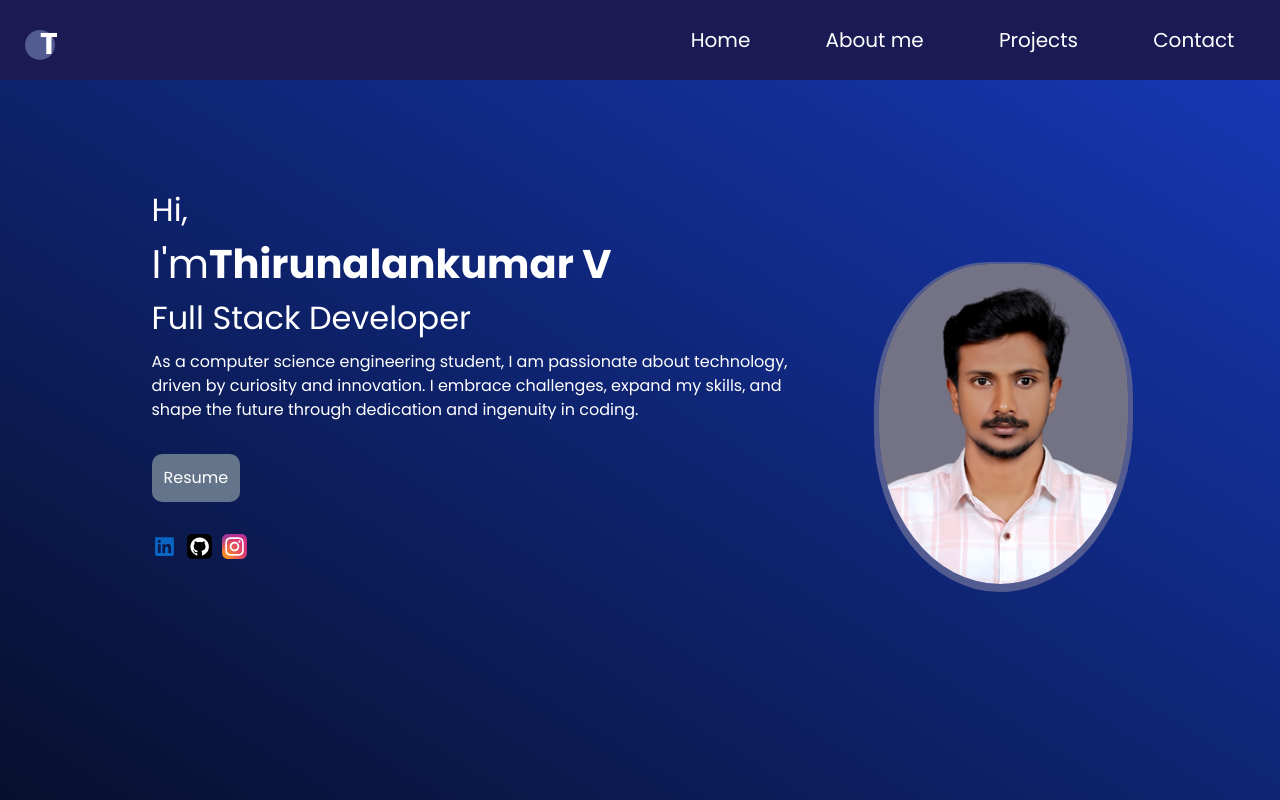
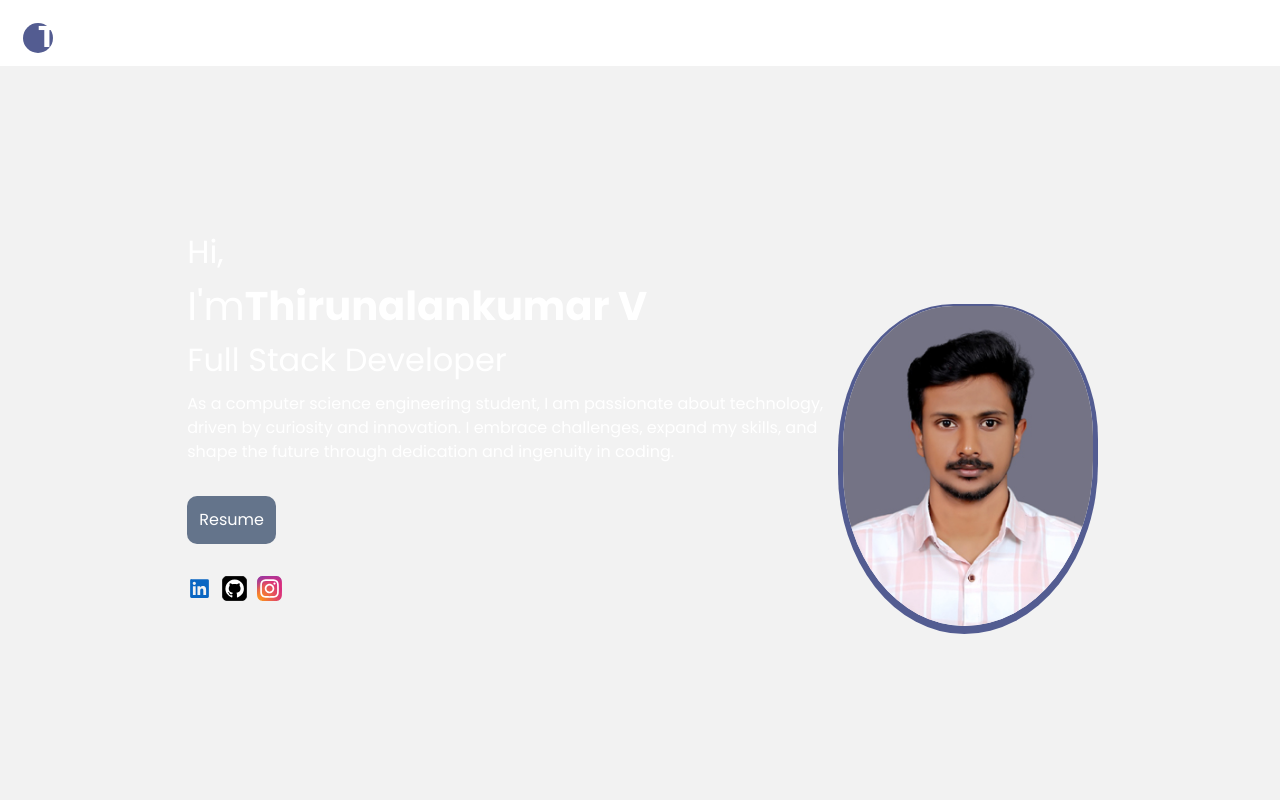
Before and after one commit to Nalankumar/portfolio, a React (Vite) app: page / in a window 1280 px wide. Shown: the top 800 px of the page. Built offline with nearby package versions, Linux system fonts and the light colour scheme.

Commit message:
Home page and navbar modified for new ui

```diff
--- a/package.json
+++ b/package.json
@@ -19,6 +19,8 @@
     "@types/react": "^18.2.56",
     "@types/react-dom": "^18.2.19",
     "@vitejs/plugin-react": "^4.2.1",
+    "autoprefixer": "^10.4.19",
+    "daisyui": "^4.12.10",
     "eslint": "^8.56.0",
     "eslint-plugin-react": "^7.33.2",
     "eslint-plugin-react-hooks": "^4.6.0",
--- a/src/App.jsx
+++ b/src/App.jsx
@@ -5,8 +5,7 @@
 function App() {
   return (
     <div className='w-full text-white bg-gradient-to-bl from-[#1639b8] to-[#070F2B] grid cols-1 font-poppins'>
-     <p>Hello</p>
-     <Nav />
+      <Nav />
       <Herosection />
       <Projects />
     </div>
--- a/src/components/herosection/Herosection.jsx
+++ b/src/components/herosection/Herosection.jsx
@@ -5,8 +5,9 @@
 
 export default function Herosection() {
   return (
-    <div id="home" className='h-dvh flex  items-center flex-col-reverse justify-evenly bg-gradient-to-bl from-[#1639b8] to-[#070F2B] md:flex-row md:px-16'>
-      <div className="content text-center pb-[10vh] px-10 md:text-left md:max-w-[50vw] md:px-0">
+    <div className="hero bg-base-200 min-h-screen">
+      <div className="hero-content text-center flex flex-col-reverse md:flex-row">
+      <div className="content flex flex-col text-center pb-[10vh] px-10 md:text-left md:max-w-[50vw] md:px-0">
          <div>
            <p className="text-[4vw] hidden md:block md:text-[4vh]">Hi,</p>
            <p className='text-[5vw] md:text-[5vh] flex justify-center md:flex-none md:justify-start'><span className='hidden md:block'>I'm</span><span className='font-bold'>{" "+data.name}</span></p>
@@ -16,13 +17,16 @@
              <button className='rounded-[10px] bg-slate-500 p-3 mt-[3vh] text-[2vh]'><a href={data.resume} target="_blank">Resume</a></button>
              <Social />
            </div>
-
           </div>
       </div>
        <div>
          <img className='aspect-auto h-[30vh] md:h-[40vh] rounded-tr-[55%] rounded-tl-[60%] rounded-bl-[66%] rounded-br-[70%] mt-[10vh] md:mt-0 shadow-[0_3px_0_5px_#535C91]' src={photo} alt="" />
        </div>
+      </div>
+    </div>
+    // <div id="home" className='h-dvh flex  items-center flex-col-reverse justify-evenly bg-gradient-to-bl from-[#1639b8] to-[#070F2B] md:flex-row md:px-16'>
+    //
 
-    </div>
+    // </div>
   )
 }
--- a/src/components/nav/Nav.jsx
+++ b/src/components/nav/Nav.jsx
@@ -2,18 +2,43 @@
 import Logo from './Logo'
 export default function Nav() {
   return (
-    <nav className="fixed w-full h-[10vh] bg-[#1B1A55] flex justify-between items-center">
-      <div className='items-center m-[10px]'>
+    <div id="home" className="navbar bg-base-100">
+      <div className="flex-1">
         <Logo />
       </div>
-      <div>
-      <ul className='flex items-center space-x-6 mx-[20px]'>
-        <li className='hover:bg-[black] text-[2.5vw] md:text-xl px-[1vw] md:px-[2vw] cursor-pointer'><a href="#home">Home</a></li>
-        <li className='hover:bg-[black] text-[2.5vw] md:text-xl px-[1vw] md:px-[2vw] cursor-pointer'>About me</li>
-        <li className='hover:bg-[black] text-[2.5vw] md:text-xl px-[1vw] md:px-[2vw] cursor-pointer'><a href="#projects">Projects</a></li>
-        <li className='hover:bg-[black] text-[2.5vw] md:text-xl px-[1vw] md:px-[2vw] cursor-pointer'>Contact</li>
-      </ul>
+      <div  className="btn btn-ghost">
+        <div className="indicator">
+          <a href="#home">Home</a>
+        </div>
       </div>
-    </nav>
+      <div  className="btn btn-ghost">
+        <div className="indicator">
+          <a href="#aboutme">About me</a>
+        </div>
+      </div>
+      <div  className="btn btn-ghost">
+        <div className="indicator">
+          <a href="#projects">Projects</a>
+        </div>
+      </div>
+      <div  className="btn btn-ghost">
+        <div className="indicator">
+          <a href="#contact">Contact</a>
+        </div>
+      </div>
+    </div>
+    // <nav className="fixed w-full h-[10vh] bg-[#1B1A55] flex justify-between items-center">
+    //   <div className='items-center m-[10px]'>
+    //     <Logo />
+    //   </div>
+    //   <div>
+    //   <ul className='flex items-center space-x-6 mx-[20px]'>
+    //     <li className='hover:bg-[black] text-[2.5vw] md:text-xl px-[1vw] md:px-[2vw] cursor-pointer'><a href="#home">Home</a></li>
+    //     <li className='hover:bg-[black] text-[2.5vw] md:text-xl px-[1vw] md:px-[2vw] cursor-pointer'>About me</li>
+    //     <li className='hover:bg-[black] text-[2.5vw] md:text-xl px-[1vw] md:px-[2vw] cursor-pointer'><a href="#projects">Projects</a></li>
+    //     <li className='hover:bg-[black] text-[2.5vw] md:text-xl px-[1vw] md:px-[2vw] cursor-pointer'>Contact</li>
+    //   </ul>
+    //   </div>
+    // </nav>
   )
 }
--- /dev/null
+++ b/src/components/projects/Card.jsx
@@ -0,0 +1,23 @@
+
+export default function Card({name, imgurl,githuburl}){
+    return (
+            <div className="card bg-base-100 w-96 shadow-xl">
+                <figure className="px-10 pt-10">
+                    <img
+                    src={imgurl}
+                    alt={name}
+                    className="rounded-xl" />
+                </figure>
+                <div className="card-body items-center text-center">
+                    <h2 className="card-title">{name}</h2>
+                    <div className="card-actions">
+                        <a href={githuburl} className="btn btn-circle">
+                            <svg xmlns="http://www.w3.org/2000/svg" x="0px" y="0px" width="100" height="100" viewBox="0 0 50 50">
+                                <path d="M17.791,46.836C18.502,46.53,19,45.823,19,45v-5.4c0-0.197,0.016-0.402,0.041-0.61C19.027,38.994,19.014,38.997,19,39 c0,0-3,0-3.6,0c-1.5,0-2.8-0.6-3.4-1.8c-0.7-1.3-1-3.5-2.8-4.7C8.9,32.3,9.1,32,9.7,32c0.6,0.1,1.9,0.9,2.7,2c0.9,1.1,1.8,2,3.4,2 c2.487,0,3.82-0.125,4.622-0.555C21.356,34.056,22.649,33,24,33v-0.025c-5.668-0.182-9.289-2.066-10.975-4.975 c-3.665,0.042-6.856,0.405-8.677,0.707c-0.058-0.327-0.108-0.656-0.151-0.987c1.797-0.296,4.843-0.647,8.345-0.714 c-0.112-0.276-0.209-0.559-0.291-0.849c-3.511-0.178-6.541-0.039-8.187,0.097c-0.02-0.332-0.047-0.663-0.051-0.999 c1.649-0.135,4.597-0.27,8.018-0.111c-0.079-0.5-0.13-1.011-0.13-1.543c0-1.7,0.6-3.5,1.7-5c-0.5-1.7-1.2-5.3,0.2-6.6 c2.7,0,4.6,1.3,5.5,2.1C21,13.4,22.9,13,25,13s4,0.4,5.6,1.1c0.9-0.8,2.8-2.1,5.5-2.1c1.5,1.4,0.7,5,0.2,6.6c1.1,1.5,1.7,3.2,1.6,5 c0,0.484-0.045,0.951-0.11,1.409c3.499-0.172,6.527-0.034,8.204,0.102c-0.002,0.337-0.033,0.666-0.051,0.999 c-1.671-0.138-4.775-0.28-8.359-0.089c-0.089,0.336-0.197,0.663-0.325,0.98c3.546,0.046,6.665,0.389,8.548,0.689 c-0.043,0.332-0.093,0.661-0.151,0.987c-1.912-0.306-5.171-0.664-8.879-0.682C35.112,30.873,31.557,32.75,26,32.969V33 c2.6,0,5,3.9,5,6.6V45c0,0.823,0.498,1.53,1.209,1.836C41.37,43.804,48,35.164,48,25C48,12.318,37.683,2,25,2S2,12.318,2,25 C2,35.164,8.63,43.804,17.791,46.836z"></path>
+                            </svg>
+                        </a>
+                    </div>
+                </div>
+            </div>
+
+);}
--- a/tailwind.config.js
+++ b/tailwind.config.js
@@ -7,6 +7,11 @@
           poppins: ['Poppins','sans-serif'],
         },
       },
+      daisyui:{
+        themes: ['light', 'dark']
+      }
     },
-    plugins: [],
+    plugins: [
+      require('daisyui'),
+    ],
   }
```
Also changed, not shown: 1 other file (tests, documents, lock files or other folders). Lines whose indentation alone changed are shown as unchanged.
